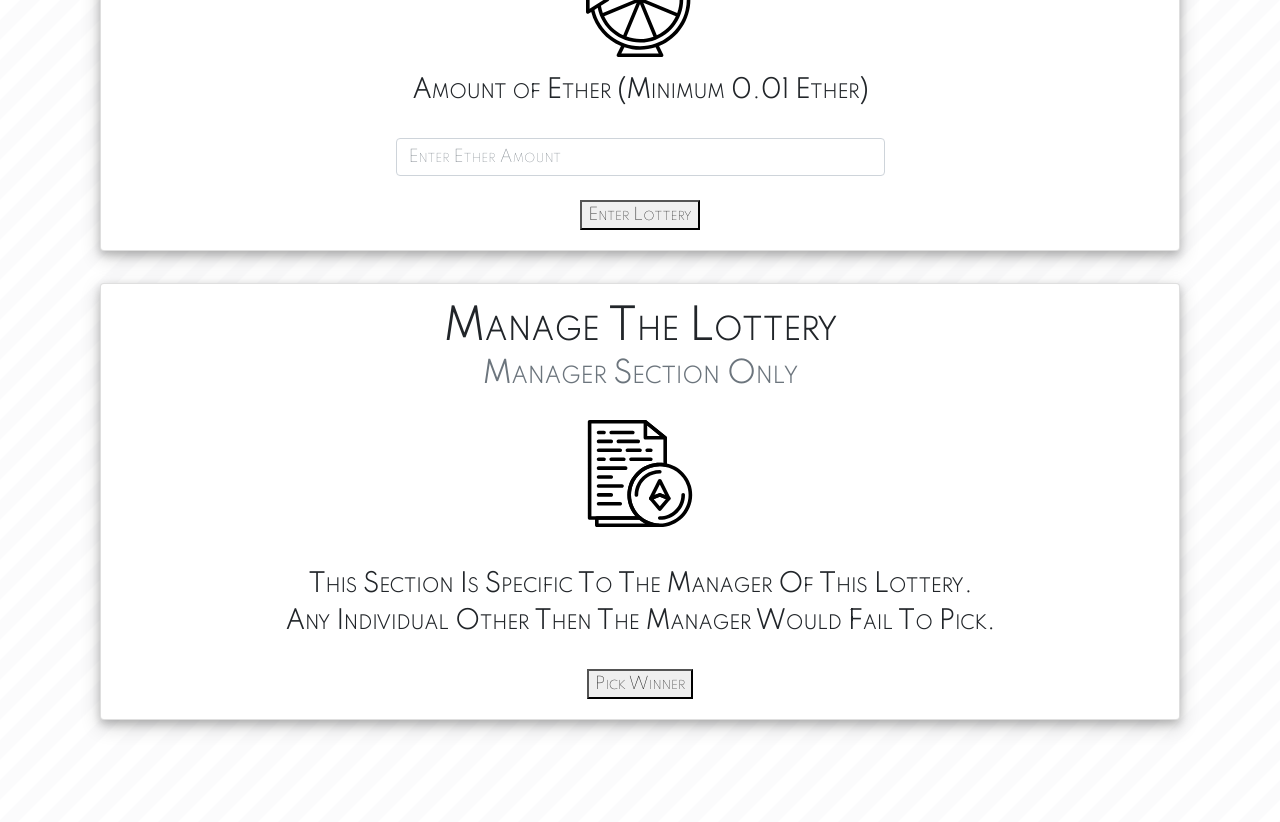
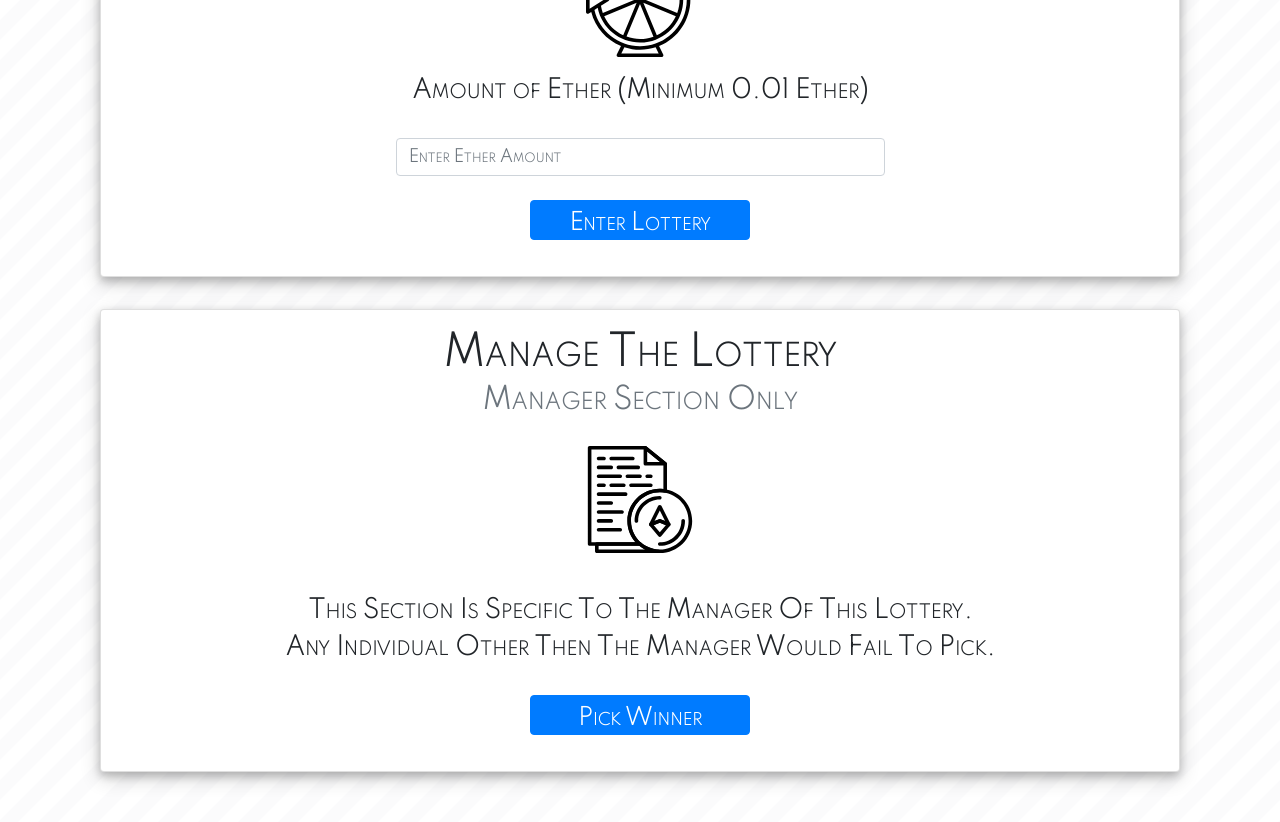
Before and after one commit to StevenLillis/Ethereum-Lottery, a React (Create React App) app in the folder client/: page / in a window 1280 px wide. Shown: the part 1040-1862 px from the top of the page. Built offline with nearby package versions, Linux system fonts and the light colour scheme.

Commit message:
Contract Updated and Complete.  Tested and Working in Remix

```diff
--- a/client/src/component/enter.css
+++ b/client/src/component/enter.css
@@ -5,6 +5,6 @@
     margin-bottom: 2rem;
 }
 
-h1, h4, h3 {
+h1, h4, h3, input {
     font-weight: bold !important;
 }
--- a/client/src/component/enter.js
+++ b/client/src/component/enter.js
@@ -28,9 +28,9 @@ const Enter = () => {
                             onChange=""
                         />
                         <br />
-                        <button>
+                        <Button tag="p" color="primary" style={{ marginBottom: '1rem', width: '220px', height: '40px', fontSize: '0.9rem'}}>
                             Enter Lottery
-                        </button>
+                        </Button>
                     </div>
                     {/* <Container>
                             <Col sm="12" md={{ size: 6, offset: 3 }}>
--- a/client/src/component/manage.js
+++ b/client/src/component/manage.js
@@ -20,9 +20,9 @@ const Manage = () => {
                     <CardText tag="h4">This Section Is Specific To The Manager Of This Lottery.</CardText>
                     <CardText tag="h4">Any Individual Other Then The Manager Would Fail To Pick.</CardText>
                     <br />
-                    <button>
-                        Pick Winner
-                    </button>
+                    <Button tag="p" color="primary" style={{ marginBottom: '1rem', width: '220px', height: '40px', fontSize: '0.9rem'}}>
+                            Pick Winner
+                        </Button>
                 </CardBody>
             </Card>
         </div>
```
Also changed, not shown: 1 other file (tests, documents, lock files or other folders).
